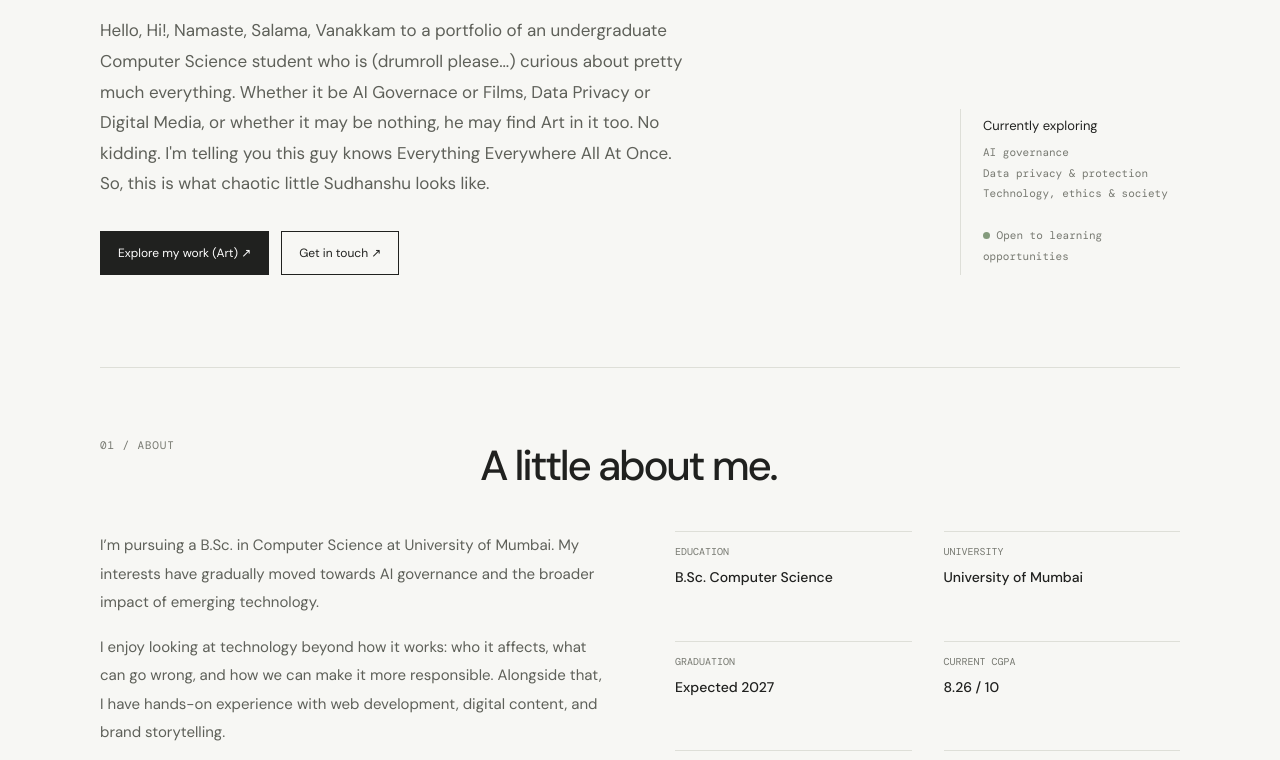
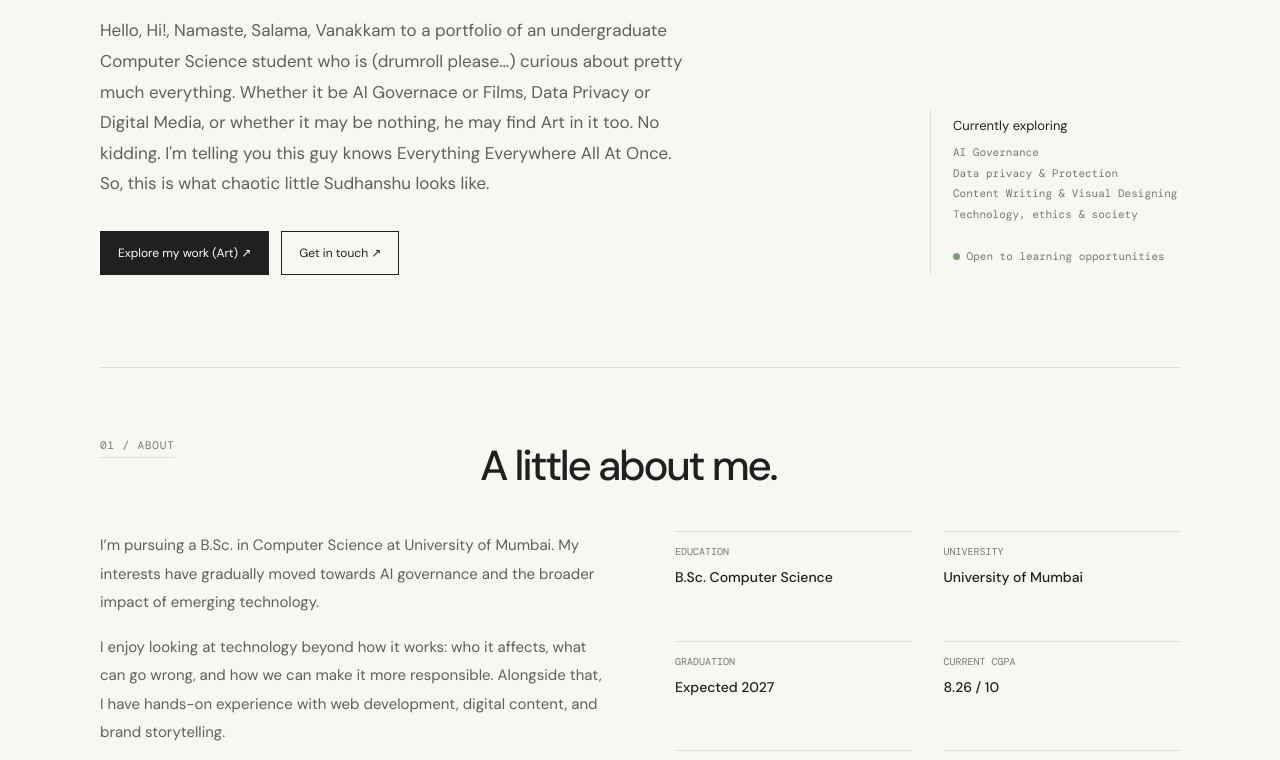
Before and after one commit to sudhanshupatil1720/sudhanshu-portfolio, a plain HTML site: page index.html in a window 1280 px wide. Shown: the part 979-1739 px from the top of the page. Drawn offline with nearby package versions, Linux system fonts and the light colour scheme; a web font is replaced by a local one.

Commit message:
Add files via upload

```diff
--- a/index.html
+++ b/index.html
@@ -100,7 +100,7 @@ a {
 .hero {
   padding: 76px 0 92px;
   display: grid;
-  grid-template-columns: 1fr 220px;
+  grid-template-columns: 1fr 250px;
   gap: 60px;
   align-items: end;
 }
@@ -195,6 +195,15 @@ h1 em {
   color: var(--muted);
   line-height: 1.8;
   font-size: 14px;
+}
+
+.section-head .kicker {
+  display: inline-block;
+  width: fit-content;
+  align-self: start;
+  justify-self: start;
+  padding-bottom: 5px;
+  border-bottom: 1px solid var(--line);
 }
 
 /* ABOUT */
@@ -581,8 +590,9 @@ h1 em {
 
   <aside class="hero-aside">
     <strong>Currently exploring</strong>
-    AI governance<br>
-    Data privacy & protection<br>
+    AI Governance<br>
+    Data privacy & Protection<br>
+    Content Writing & Visual Designing<br>
     Technology, ethics & society<br><br>
     <span><i class="dot"></i> Open to learning opportunities</span>
   </aside>
```
